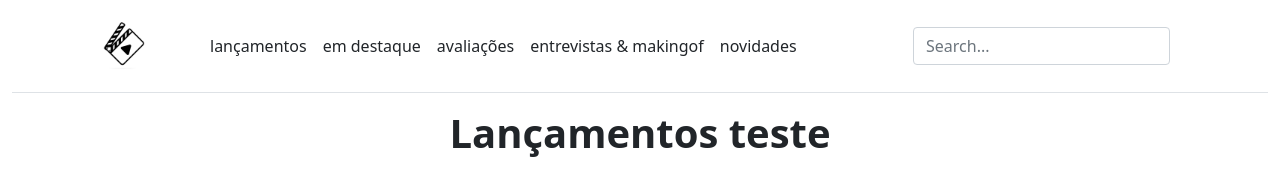
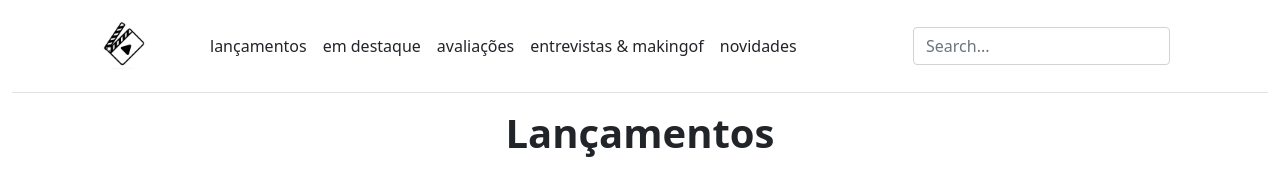
Before and after one commit to athosmartinez/FACULDADE---PRONTOS, a plain HTML site: page Trabalho Desenvolvimento Interfaces Web - 2022/Trabalho - Desenvolvimento Interfaces Web/index.html in a window 1280 px wide. Shown: the top 177 px of the page. Drawn offline with nearby package versions, Linux system fonts and the light colour scheme; grey boxes are pictures that could not be loaded.

Commit message:
Update index.html

```diff
--- a/Trabalho Desenvolvimento Interfaces Web - 2022/Trabalho - Desenvolvimento Interfaces Web/index.html
+++ b/Trabalho Desenvolvimento Interfaces Web - 2022/Trabalho - Desenvolvimento Interfaces Web/index.html
@@ -58,7 +58,7 @@
     <main class="container-fluid main1">
         <div class="row">
             <div class="col-lg-12">
-                <h1 class="titulo1">Lançamentos teste</h1>
+                <h1 class="titulo1">Lançamentos</h1>
             </div>
 
             <div class="col-xl-6 col-md-12 col-lg-12">
```
